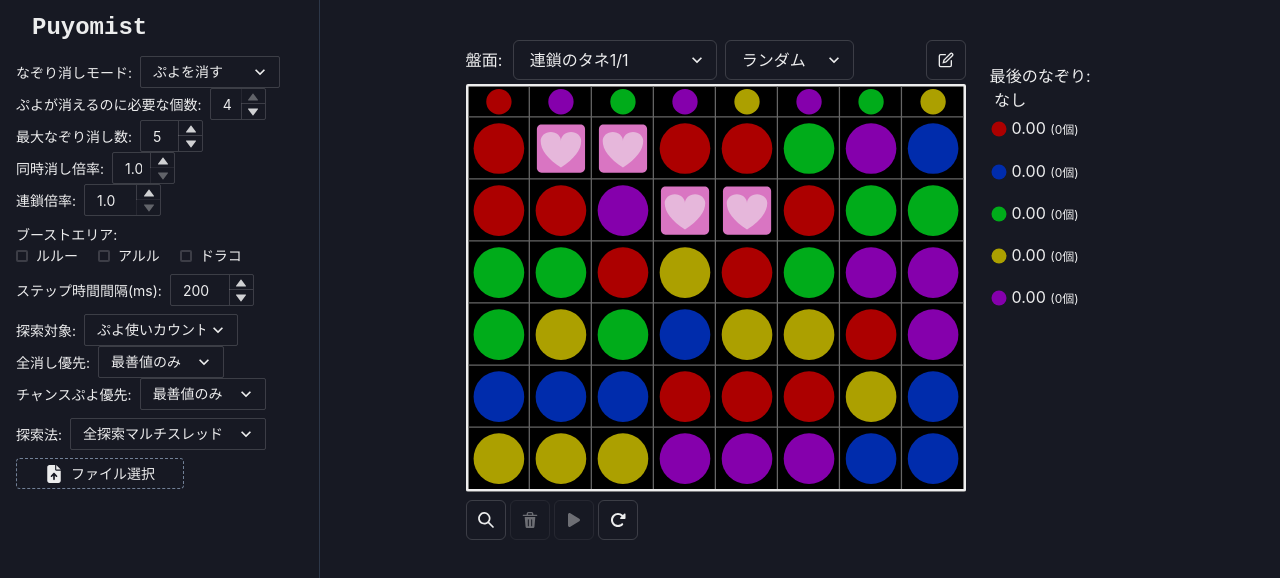
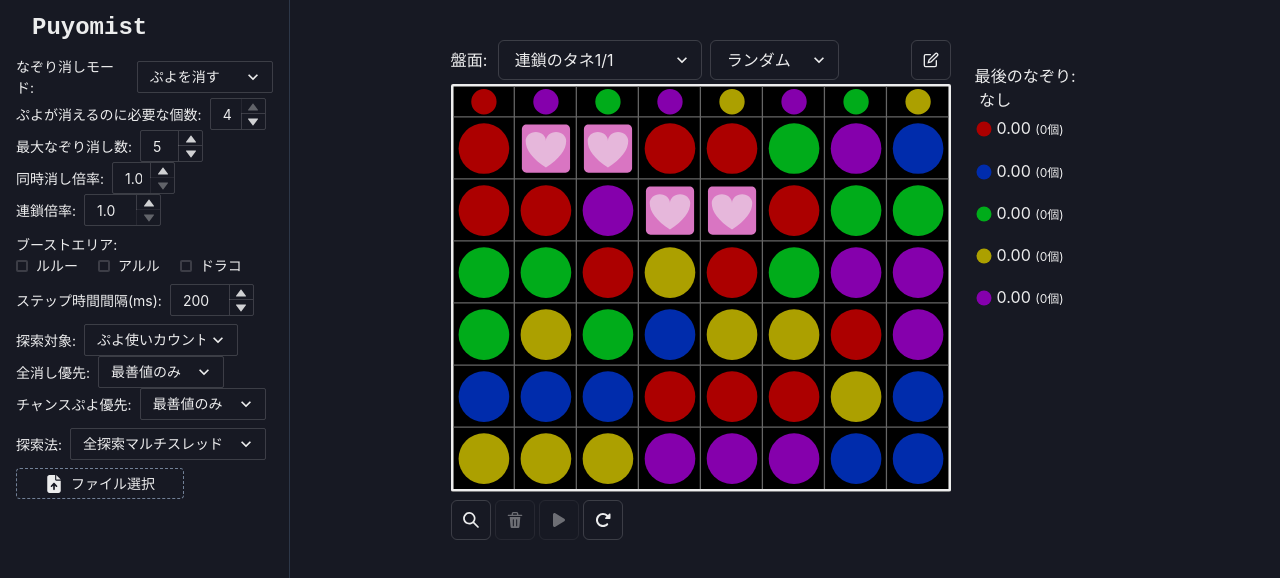
Before and after one commit to pikumist/puyomist, a React (Vite) app: page / in a window 1280 px wide. Shown: the top 578 px of the page. Built offline with nearby package versions, Linux system fonts and the light colour scheme.

Commit message:
fix: Shorten sidebar width

```diff
--- a/src/components/PuyoApp.tsx
+++ b/src/components/PuyoApp.tsx
@@ -81,7 +81,7 @@ const PuyoApp: React.FC = () => {
       <MobileNav display={{ base: 'flex', md: 'none' }} onOpen={onOpen} />
 
       <Box
-        ml={{ base: 0, md: 80 }}
+        ml={{ base: 0, md: '290px' }}
         p={{ base: '4', lg: '8', xl: '10' }}
         fontSize={{ base: '1em', xl: '1.15em' }}
       >
@@ -179,7 +179,7 @@ const SidebarContent = ({ onClose, ...rest }: SidebarProps) => {
       bg={useColorModeValue('white', 'gray.900')}
       borderRight="1px"
       borderRightColor={useColorModeValue('gray.200', 'gray.700')}
-      w={{ base: 'full', md: 80 }}
+      w={{ base: 'full', md: '290px' }}
       pos="fixed"
       overflowY="auto"
       h="full"
@@ -222,7 +222,7 @@ interface MobileProps extends FlexProps {
 const MobileNav = ({ onOpen, ...rest }: MobileProps) => {
   return (
     <Flex
-      ml={{ base: 0, md: 80 }}
+      ml={{ base: 0, md: '290px' }}
       px={{ base: 4, md: 24 }}
       height="14"
       alignItems="center"
```
